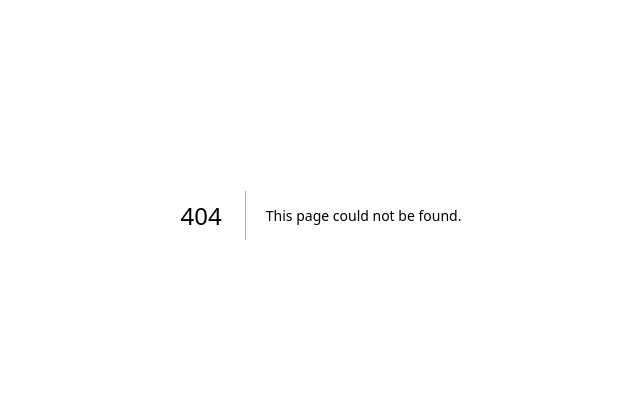
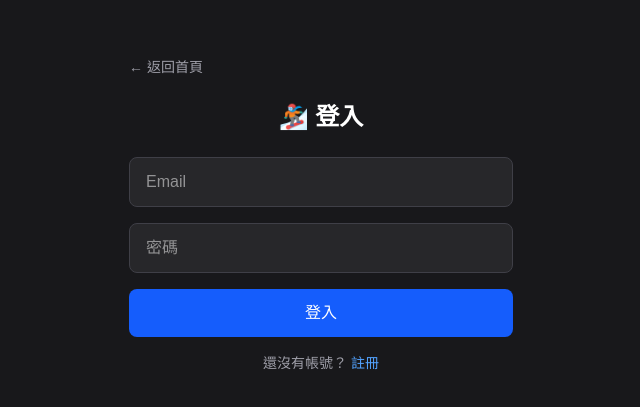
Before and after one commit to James3014/sb-Q-A, a Next.js app in the folder web/: page /login in a window 1280 px wide. Before the commit this address had no page. Shown: the part 185-592 px from the top of the page, without its empty margins (319-959 px from the left). Built offline with nearby package versions, Linux system fonts and the light colour scheme; no server answers.

Commit message:
feat: Week 2 - 登入/註冊頁面 + AuthProvider

```diff
--- a/web/package.json
+++ b/web/package.json
@@ -8,6 +8,8 @@
     "start": "next start"
   },
   "dependencies": {
+    "@supabase/ssr": "^0.8.0",
+    "@supabase/supabase-js": "^2.85.0",
     "next": "16.0.4",
     "react": "19.2.0",
     "react-dom": "19.2.0"
--- a/web/src/app/layout.tsx
+++ b/web/src/app/layout.tsx
@@ -1,5 +1,6 @@
 import type { Metadata, Viewport } from 'next'
 import './globals.css'
+import { AuthProvider } from '@/components/AuthProvider'
 
 export const metadata: Metadata = {
   title: '單板教學',
@@ -21,7 +22,9 @@ export default function RootLayout({
 }) {
   return (
     <html lang="zh-TW">
-      <body className="bg-slate-900">{children}</body>
+      <body className="bg-slate-900">
+        <AuthProvider>{children}</AuthProvider>
+      </body>
     </html>
   )
 }
--- /dev/null
+++ b/web/src/app/login/page.tsx
@@ -0,0 +1,86 @@
+'use client'
+
+import { useState } from 'react'
+import { useRouter } from 'next/navigation'
+import Link from 'next/link'
+import { signInWithEmail, signUpWithEmail } from '@/lib/auth'
+
+export default function LoginPage() {
+  const router = useRouter()
+  const [isLogin, setIsLogin] = useState(true)
+  const [email, setEmail] = useState('')
+  const [password, setPassword] = useState('')
+  const [error, setError] = useState('')
+  const [loading, setLoading] = useState(false)
+
+  const handleSubmit = async (e: React.FormEvent) => {
+    e.preventDefault()
+    setError('')
+    setLoading(true)
+
+    const { error } = isLogin
+      ? await signInWithEmail(email, password)
+      : await signUpWithEmail(email, password)
+
+    setLoading(false)
+
+    if (error) {
+      setError(error.message)
+    } else {
+      router.push('/')
+      router.refresh()
+    }
+  }
+
+  return (
+    <main className="min-h-screen bg-zinc-900 text-white flex items-center justify-center p-4">
+      <div className="w-full max-w-sm">
+        <Link href="/" className="text-zinc-400 text-sm mb-6 block">← 返回首頁</Link>
+
+        <h1 className="text-2xl font-bold text-center mb-6">
+          🏂 {isLogin ? '登入' : '註冊'}
+        </h1>
+
+        <form onSubmit={handleSubmit} className="space-y-4">
+          <input
+            type="email"
+            placeholder="Email"
+            value={email}
+            onChange={(e) => setEmail(e.target.value)}
+            className="w-full px-4 py-3 bg-zinc-800 border border-zinc-700 rounded-lg focus:outline-none focus:border-blue-500"
+            required
+          />
+          <input
+            type="password"
+            placeholder="密碼"
+            value={password}
+            onChange={(e) => setPassword(e.target.value)}
+            className="w-full px-4 py-3 bg-zinc-800 border border-zinc-700 rounded-lg focus:outline-none focus:border-blue-500"
+            required
+            minLength={6}
+          />
+
+          {error && <p className="text-red-400 text-sm">{error}</p>}
+
+          <button
+            type="submit"
+            disabled={loading}
+            className="w-full py-3 bg-blue-600 rounded-lg font-medium hover:bg-blue-700 disabled:opacity-50"
+          >
+            {loading ? '處理中...' : isLogin ? '登入' : '註冊'}
+          </button>
+        </form>
+
+        <p className="text-center text-zinc-400 text-sm mt-4">
+          {isLogin ? '還沒有帳號？' : '已有帳號？'}
+          <button
+            onClick={() => setIsLogin(!isLogin)}
+            className="text-blue-400 ml-1"
+          >
+            {isLogin ? '註冊' : '登入'}
+          </button>
+        </p>
+      </div>
+    </main>
+  )
+}
--- a/web/src/app/page.tsx
+++ b/web/src/app/page.tsx
@@ -1,9 +1,12 @@
 'use client';
 
 import { useState, useMemo } from 'react';
+import Link from 'next/link';
 import { lessons } from '@/lib/lessons';
 import LessonCard from '@/components/LessonCard';
 import SearchBar from '@/components/SearchBar';
+import { useAuth } from '@/components/AuthProvider';
+import { signOut } from '@/lib/auth';
 
 // 問題分類
 const PROBLEM_CATEGORIES = [
@@ -51,6 +54,7 @@ export default function Home() {
 
   const displayLessons = showAll ? filteredLessons : filteredLessons.slice(0, 10);
   const hasMore = filteredLessons.length > 10 && !showAll;
+  const { user } = useAuth();
 
   const clearFilters = () => {
     setSearch('');
@@ -62,7 +66,14 @@ export default function Home() {
     <main className="min-h-screen bg-zinc-900 text-white">
       {/* Header */}
       <header className="sticky top-0 z-10 bg-zinc-900/95 backdrop-blur border-b border-zinc-800 p-4">
-        <h1 className="text-xl font-bold text-center mb-3">🏂 單板教學</h1>
+        <div className="flex justify-between items-center mb-3">
+          <h1 className="text-xl font-bold">🏂 單板教學</h1>
+          {user ? (
+            <button onClick={() => signOut()} className="text-sm text-zinc-400">登出</button>
+          ) : (
+            <Link href="/login" className="text-sm text-blue-400">登入</Link>
+          )}
+        </div>
         <SearchBar value={search} onChange={(v) => { setSearch(v); setShowAll(false); }} />
       </header>
 
--- /dev/null
+++ b/web/src/components/AuthProvider.tsx
@@ -0,0 +1,33 @@
+'use client'
+
+import { createContext, useContext, useEffect, useState } from 'react'
+import { User } from '@supabase/supabase-js'
+import { getUser, onAuthStateChange } from '@/lib/auth'
+
+const AuthContext = createContext<{ user: User | null; loading: boolean }>({
+  user: null,
+  loading: true,
+})
+
+export function AuthProvider({ children }: { children: React.ReactNode }) {
+  const [user, setUser] = useState<User | null>(null)
+  const [loading, setLoading] = useState(true)
+
+  useEffect(() => {
+    getUser().then((u) => {
+      setUser(u)
+      setLoading(false)
+    })
+
+    const { data: { subscription } } = onAuthStateChange(setUser)
+    return () => subscription.unsubscribe()
+  }, [])
+
+  return (
+    <AuthContext.Provider value={{ user, loading }}>
+      {children}
+    </AuthContext.Provider>
+  )
+}
+
+export const useAuth = () => useContext(AuthContext)
--- /dev/null
+++ b/web/src/lib/auth.ts
@@ -0,0 +1,45 @@
+'use client'
+
+import { createClient } from './supabase'
+import { User } from '@supabase/supabase-js'
+
+export async function signInWithEmail(email: string, password: string) {
+  const supabase = createClient()
+  if (!supabase) return { user: null, error: { message: 'Supabase not configured' } }
+
+  const { data, error } = await supabase.auth.signInWithPassword({ email, password })
+  return { user: data.user, error }
+}
+
+export async function signUpWithEmail(email: string, password: string) {
+  const supabase = createClient()
+  if (!supabase) return { user: null, error: { message: 'Supabase not configured' } }
+
+  const { data, error } = await supabase.auth.signUp({ email, password })
+  return { user: data.user, error }
+}
+
+export async function signOut() {
+  const supabase = createClient()
+  if (!supabase) return { error: null }
+
+  const { error } = await supabase.auth.signOut()
+  return { error }
+}
+
+export async function getUser(): Promise<User | null> {
+  const supabase = createClient()
+  if (!supabase) return null
+
+  const { data } = await supabase.auth.getUser()
+  return data.user
+}
+
+export function onAuthStateChange(callback: (user: User | null) => void) {
+  const supabase = createClient()
+  if (!supabase) return { data: { subscription: { unsubscribe: () => {} } } }
+
+  return supabase.auth.onAuthStateChange((_event: string, session: { user: User | null } | null) => {
+    callback(session?.user ?? null)
+  })
+}
--- /dev/null
+++ b/web/src/lib/supabase.ts
@@ -0,0 +1,13 @@
+import { createBrowserClient } from '@supabase/ssr'
+
+export function createClient() {
+  const url = process.env.NEXT_PUBLIC_SUPABASE_URL
+  const key = process.env.NEXT_PUBLIC_SUPABASE_ANON_KEY
+
+  if (!url || !key) {
+    // 返回一個 mock client 用於 build 時
+    return null as any
+  }
+
+  return createBrowserClient(url, key)
+}
```
Also changed, not shown: 1 other file (tests, documents, lock files or other folders).
